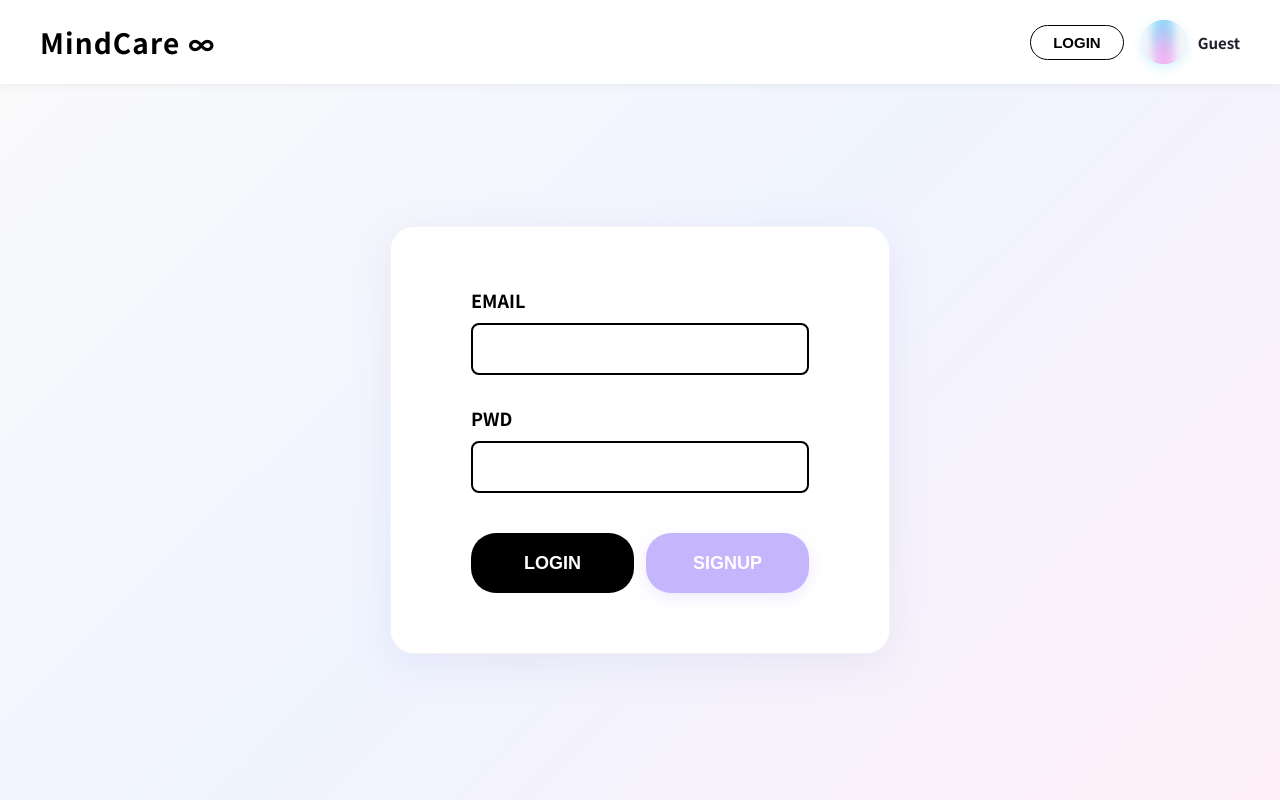
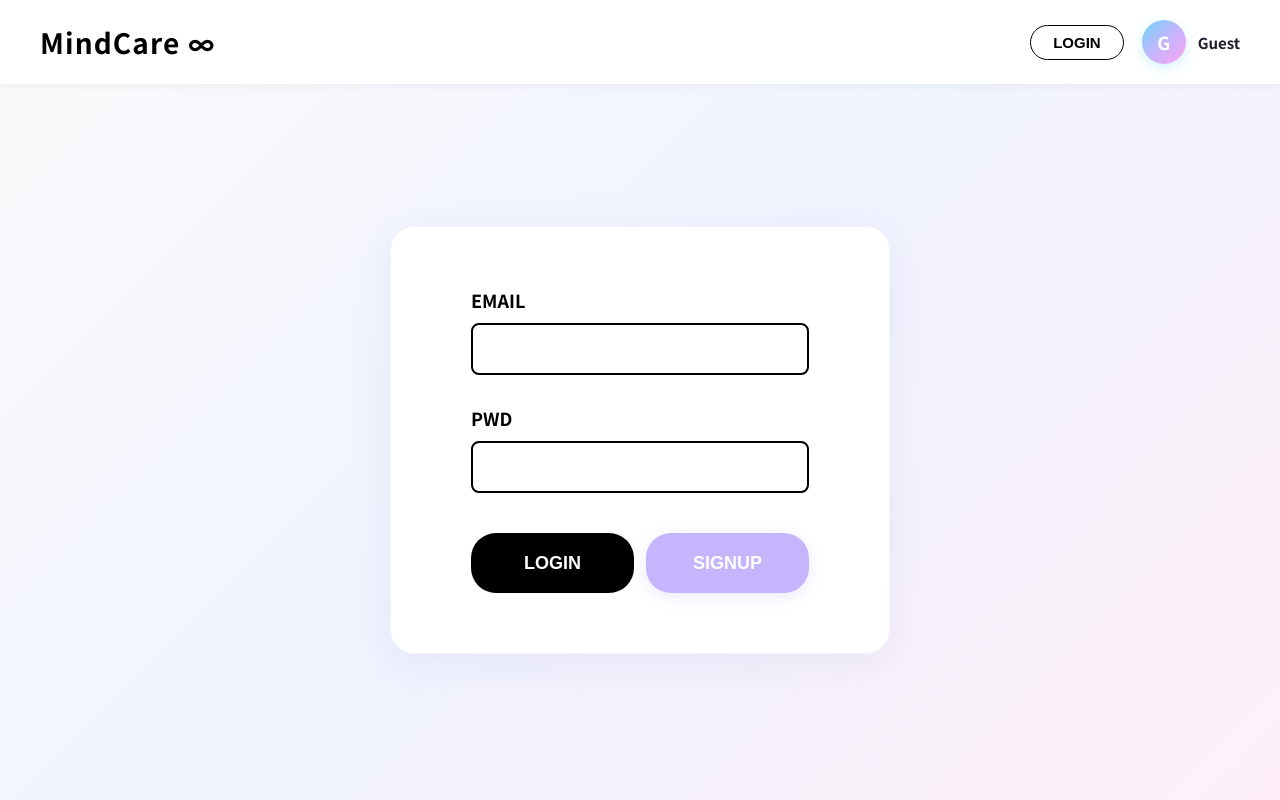
Before and after one commit to SKNETWORKS-FAMILY-AICAMP/SKN18-4th-3team, a React (Create React App) app in the folder frontend/: page /login in a window 1280 px wide. Built offline with nearby package versions, Linux system fonts and the light colour scheme; no server answers.

Commit message:
chore:기본 프로필 이미지 수정

```diff
--- a/frontend/src/components/Header.js
+++ b/frontend/src/components/Header.js
@@ -3,7 +3,6 @@ import { useNavigate } from "react-router-dom";
 import { getChatInfo } from "../api/chat";
 import { logout } from "../api/auth";
 import { buildAbsoluteMediaUrl } from "../utils/media";
-import Sphere2D from "./Sphere2D";
 import "./Header.css";
 
 function Header({
@@ -90,7 +89,7 @@ function Header({
                 onError={() => setAvatarError(true)}
               />
             ) : (
-              <Sphere2D size={40} transparent={true} />
+              <span>{userInitial}</span>
             )}
           </div>
           <span className="user-name">{fallbackName}</span>
```
